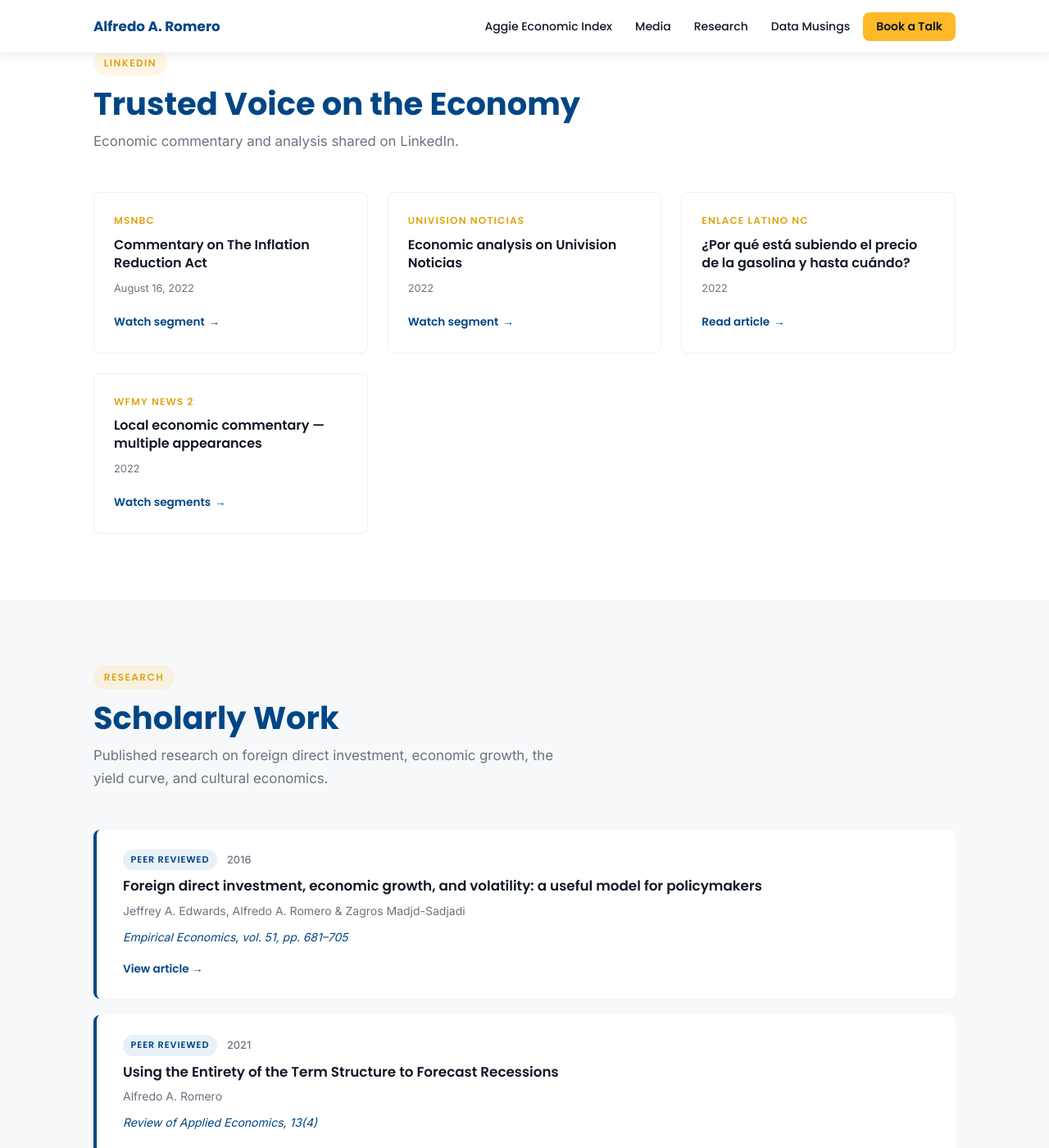
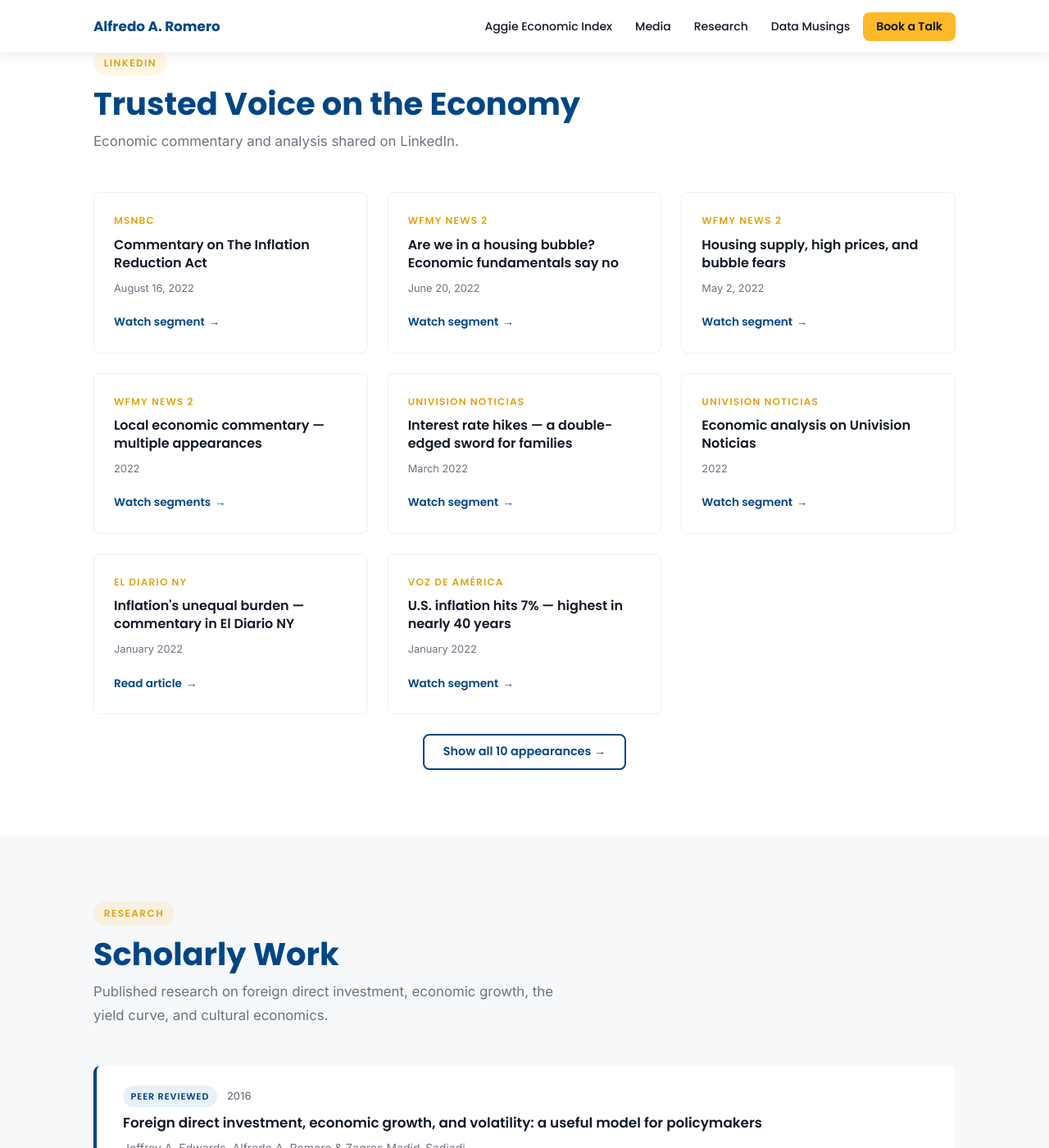
Before and after one commit to MacroInsights/alfredoromero.github.io, a Jekyll site: the page built from index.html, in a window 1280 px wide and 1400 px high, scrolled down 1554 px. Shown: the whole window at 82% size. Built offline with Jekyll 4.4.1, drawn with Linux system fonts in a browser that asks for light colours.

Commit message:
Add 6 missing media appearances to Trusted Voice section
Restores El Diario NY, Voz de América, Agencia EFE, two WFMY2 housing
segments (May and June 2022), and a second Univision Noticias segment
(March 2022) that were in the repo but missing from media.yml.

Co-Authored-By: Claude Sonnet 4.6 <noreply@anthropic.com>

```diff
--- a/_data/media.yml
+++ b/_data/media.yml
@@ -2,6 +2,30 @@
   title: "Commentary on The Inflation Reduction Act"
   date: "August 16, 2022"
   url: "commentary-on-msnbc-on-the-inflation-reduction-act-august-16-2022/"
+  link_text: "Watch segment"
+
+- outlet: WFMY News 2
+  title: "Are we in a housing bubble? Economic fundamentals say no"
+  date: "June 20, 2022"
+  url: "commentary-in-wfmy2-june-20-2022/"
+  link_text: "Watch segment"
+
+- outlet: WFMY News 2
+  title: "Housing supply, high prices, and bubble fears"
+  date: "May 2, 2022"
+  url: "commentary-in-wfmy2-may-2-2022/"
+  link_text: "Watch segment"
+
+- outlet: WFMY News 2
+  title: "Local economic commentary — multiple appearances"
+  date: "2022"
+  url: "commentary-in-wfmy/"
+  link_text: "Watch segments"
+
+- outlet: Univision Noticias
+  title: "Interest rate hikes — a double-edged sword for families"
+  date: "March 2022"
+  url: "commentary-in-univision-noticias/"
   link_text: "Watch segment"
 
 - outlet: Univision Noticias
@@ -10,14 +34,26 @@
   url: "http://uni.vi/Emfr103uak7"
   link_text: "Watch segment"
 
+- outlet: El Diario NY
+  title: "Inflation's unequal burden — commentary in El Diario NY"
+  date: "January 2022"
+  url: "commentary-in-el-diario-ny/"
+  link_text: "Read article"
+
+- outlet: Voz de América
+  title: "U.S. inflation hits 7% — highest in nearly 40 years"
+  date: "January 2022"
+  url: "commentary-in-voz-de-america/"
+  link_text: "Watch segment"
+
+- outlet: Agencia EFE
+  title: "Inflation's disproportionate impact on Latino communities"
+  date: "January 2022"
+  url: "commentary-on-agencia-efe/"
+  link_text: "Read article"
+
 - outlet: Enlace Latino NC
   title: "¿Por qué está subiendo el precio de la gasolina y hasta cuándo?"
   date: "2022"
   url: "https://enlacelatinonc.org/por-que-esta-subiendo-el-precio-de-la-gasolina-y-hasta-cuando/"
   link_text: "Read article"
-
-- outlet: WFMY News 2
-  title: "Local economic commentary — multiple appearances"
-  date: "2022"
-  url: "commentary-in-wfmy/"
-  link_text: "Watch segments"
```
